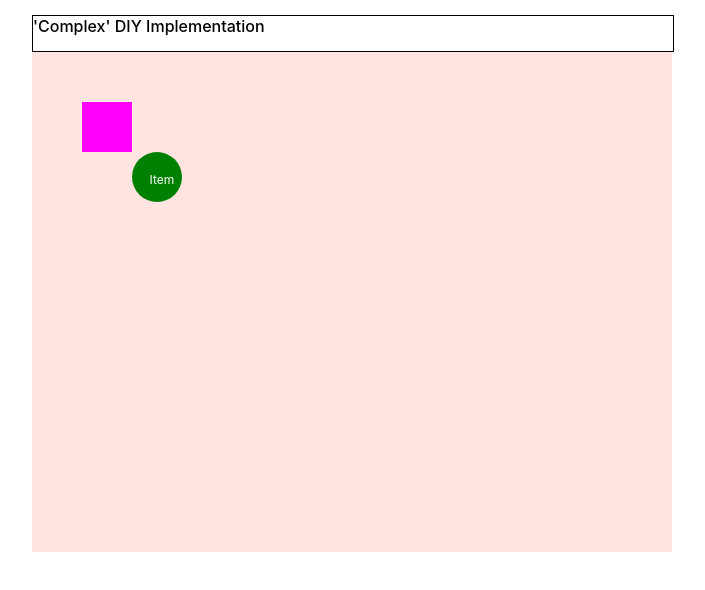
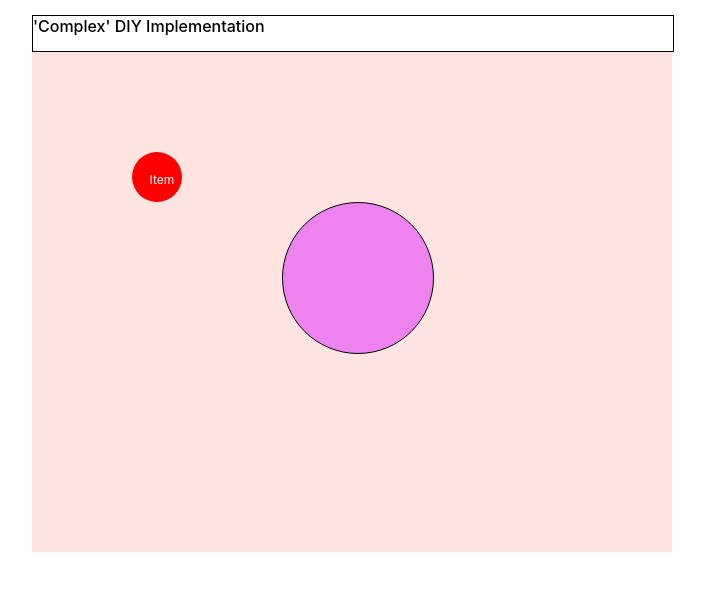
Before and after one commit to NuclearError/drag-drop-with-react, a React (Create React App) app: page / in a window 1280 px wide. Shown: the top 590 px of the page, without its empty margins (288-993 px from the left). Built offline with nearby package versions, Linux system fonts and the light colour scheme.

Commit message:
complex DIY example completed

```diff
--- /dev/null
+++ b/src/complexDIY/Hitbox.js
@@ -0,0 +1,41 @@
+import React from 'react';
+import PropTypes from 'prop-types';
+/** @jsx jsx */
+import { jsx, css } from '@emotion/core';
+
+const hitboxStyling = css`
+    position: absolute;
+    width: 150px;
+    height: 150px;
+    border-radius: 50%;
+	z-index: 1;
+	border: 1px solid black;
+`;
+
+const defaultColor = css`background-color: violet;`;
+const collisionColor = css`background-color: deepskyblue;`;
+
+const Hitbox = ({ collisionDetected, id, positions }) => (
+	<div
+		css={[
+			hitboxStyling,
+			css`
+				top: ${positions[id].y}px;
+				left: ${positions[id].x}px;
+			`,
+			collisionDetected ? collisionColor : defaultColor
+		]}
+		id={id}
+	/>
+);
+
+Hitbox.defaultProps = {
+    collisionDetected: false,
+};
+
+Hitbox.propTypes = {
+	collisionDetected: PropTypes.bool,
+    id: PropTypes.string.isRequired,
+};
+
+export default Hitbox;
--- a/src/complexDIY/Item.js
+++ b/src/complexDIY/Item.js
@@ -8,7 +8,6 @@ const itemStyling = css`
     width: 50px;
     height: 50px;
     border-radius: 50%;
-    background-color: green;
     cursor: pointer;
     z-index: 1;
 
@@ -22,10 +21,18 @@ const itemStyling = css`
         pointer-events: none;
         color: white;
     }
+`;
+
+const defaultColors = css`
+    background-color: red;
 
     &:hover {
-        background-color: red;
+        background-color: green;
     }
+`;
+
+const draggedColors = css`
+    background-color: blue;
 `;
 
 const Item = ({ onClick, id, isBeingDragged, positions }) => (
@@ -36,7 +43,7 @@ const Item = ({ onClick, id, isBeingDragged, positions }) => (
                 top: ${positions[id].y}px;
                 left: ${positions[id].x}px;
             `,
-            // find a way to get conditional isBeingDragged styling here
+            (isBeingDragged ? draggedColors : defaultColors)
         ]}
         onClick={(event) => onClick(id)}
     >
--- a/src/complexDIY/Stage.js
+++ b/src/complexDIY/Stage.js
@@ -1,5 +1,6 @@
 import React, { Component } from 'react';
 import Item from './Item';
+import Hitbox from './Hitbox';
 
 /** @jsx jsx */
 import { jsx, css } from '@emotion/core';
@@ -14,16 +15,23 @@ const stageStyle = css`
 
 const dragDiv1Id = 'draggable-div-1';
 const dragDiv2Id = 'draggable-div-2';
+const hitboxv1Id = 'hitbox-1';
 
 class Stage extends Component {
   constructor(props) {
     super(props);
     this.stageRef = React.createRef();
     this.state = {
+      collision: false,
       dragged: null,
       draggablePositions: {
         [dragDiv1Id]: { x: 50, y: 50 },
         [dragDiv2Id]: { x: 100, y: 100 },
+        [hitboxv1Id]: { x: 250, y: 150 },
+      },
+      radii: {
+        [dragDiv2Id]: { radius: 25 },
+        [hitboxv1Id]: { radius: 75 },
       }
     }
   }
@@ -40,6 +48,8 @@ class Stage extends Component {
         }
       })
     }
+    // super fragile --> make it a bit smarter in knowing which things to check
+    this.collisionCheck(dragDiv2Id, hitboxv1Id);
   }
 
   toggleDragged = (itemId) => {
@@ -47,6 +57,34 @@ class Stage extends Component {
       this.setState({ dragged: itemId })
     } else if (this.state.dragged === itemId) {
       this.setState({ dragged: null })
+    }
+  }
+
+  collisionCheck = (id1, id2) => {
+    const combinedRadii = (this.state.radii[id1].radius +  this.state.radii[id2].radius);
+
+    /*
+      Originally the math for dx/dy was basically:
+      this.state.draggablePositions[id1].x - this.state.draggablePositions[id2].x
+
+      BUT in practise this meant the hitbox area was too far up and left by about half the objects in question.
+
+      By adding "- (combinedRadii / 2)" on the end, I was able to bring it back to where the objects actually are. I don't understand why a minus symbol worked better than a plus symbol though.
+    */
+    const dx = (this.state.draggablePositions[id1].x - this.state.draggablePositions[id2].x) - (combinedRadii / 2);
+    const dy = (this.state.draggablePositions[id1].y - this.state.draggablePositions[id2].y) - (combinedRadii / 2);
+
+    const distance = Math.sqrt(dx * dx + dy * dy);
+
+    // TODO write this neater
+    if (distance < combinedRadii) {
+      this.setState({
+        collision: true,
+      });
+    } else {
+      this.setState({
+        collision: false,
+      });
     }
   }
 
@@ -61,34 +99,17 @@ class Stage extends Component {
   render() {
     return (
         <div className="Stage" css={stageStyle} ref={this.stageRef}>
-
-            {/* hardcoded div -> this is what the item component is copying */}
-            <div
-              css={{
-                background: 'magenta',
-                position: 'absolute',
-                top: this.state.draggablePositions[dragDiv1Id].y,
-                left: this.state.draggablePositions[dragDiv1Id].x,
-                height: 50,
-                width: 50
-              }}
-              onClick={() => {
-                console.log("magenta item clicked");
-                if (!this.state.dragged) {
-                  this.setState({ dragged: dragDiv1Id })
-                } else if (this.state.dragged === dragDiv1Id) {
-                  this.setState({ dragged: null })
-                }
-              }}
+            <Hitbox
+              collisionDetected={this.state.collision}
+              id={hitboxv1Id}
+              positions={this.state.draggablePositions}
             />
-
             <Item
               id={dragDiv2Id}
               onClick={this.toggleDragged}
               positions={this.state.draggablePositions}
               isBeingDragged={this.state.dragged === dragDiv2Id}
             />
-
         </div>
     );
   }
```
